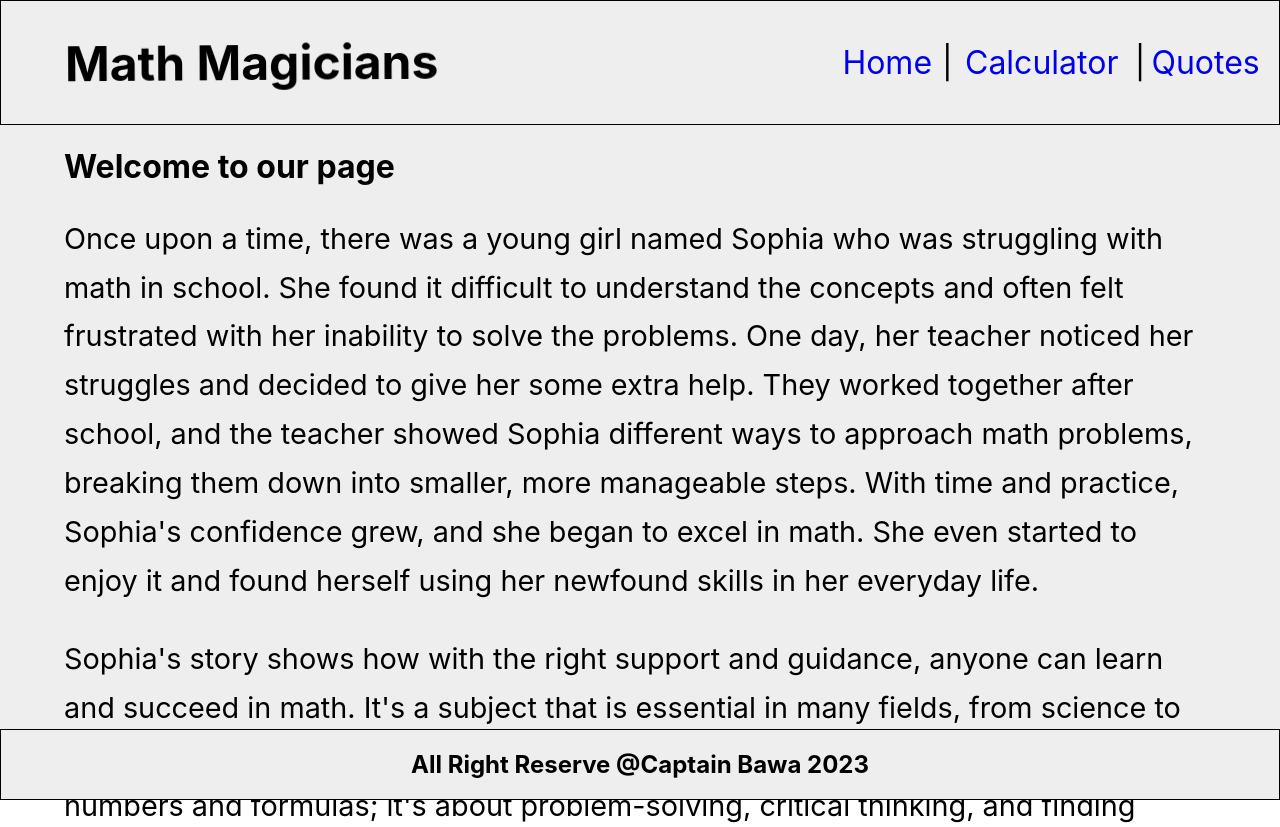
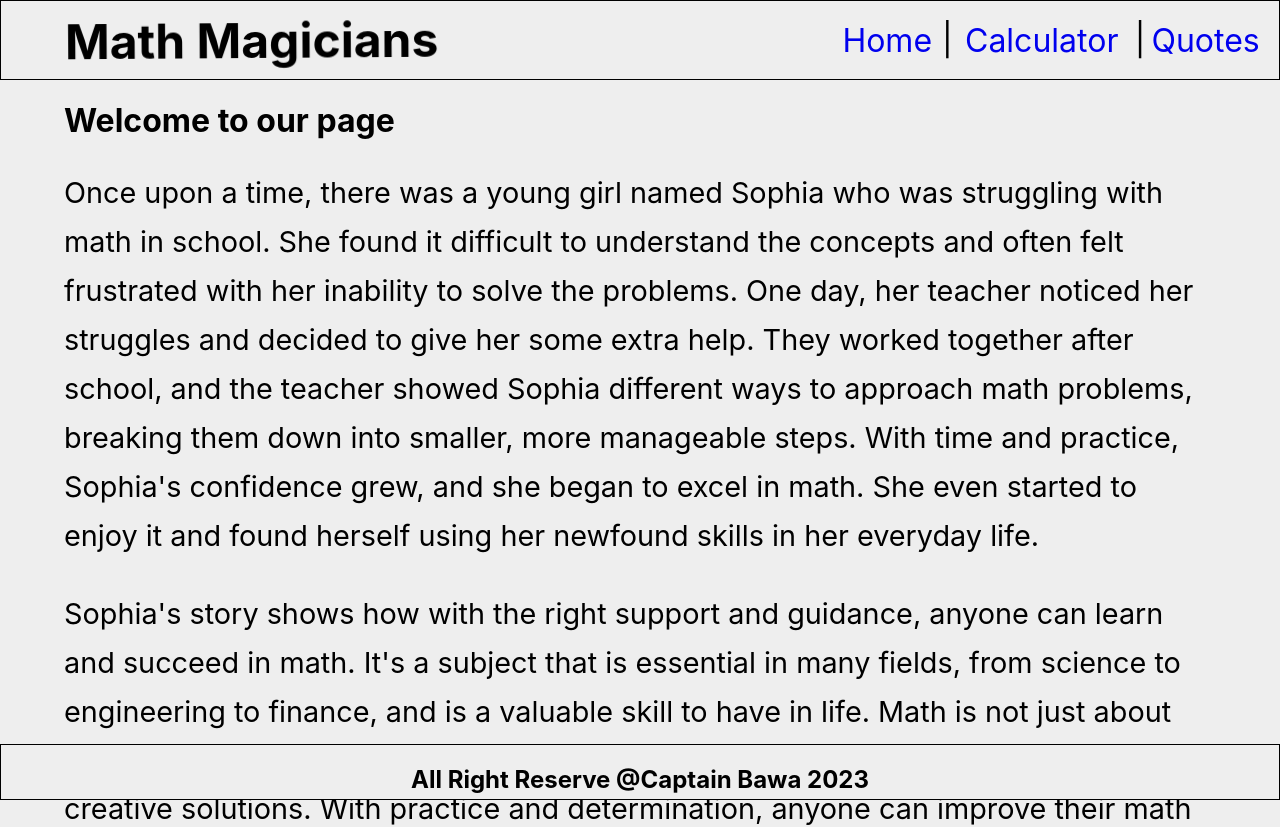
Before and after one commit to CaptainBawa/Math-Magicians, a React (Create React App) app: page / in a window 1280 px wide. Shown: the top 827 px of the page. Built offline with nearby package versions, Linux system fonts and the light colour scheme.

Commit message:
Reduce header and footer height

```diff
--- a/src/App.css
+++ b/src/App.css
@@ -11,7 +11,7 @@ body {
 
 #root {
   background-color: rgb(238, 238, 238);
-  height: 100vh;
+  height: auto;
   width: 100%;
 }
 
@@ -24,6 +24,7 @@ body {
   justify-content: space-between;
   align-items: center;
   padding: 0 5%;
+  height: 10vh;
   border: 1px solid black;
 }
 
@@ -51,6 +52,7 @@ span {
 
 .home-container {
   padding: 0 5%;
+  height: auto;
 }
 
 .home-container p {
@@ -60,7 +62,7 @@ span {
 
 .cal-container {
   width: 100%;
-  height: auto;
+  height: 100vh;
   display: flex;
   flex-direction: column;
   align-items: center;
@@ -148,7 +150,7 @@ a {
 
 footer {
   width: 100%;
-  height: auto;
+  height: 7vh;
   position: fixed;
   bottom: 0;
   background-color: rgb(238, 238, 238);
```
